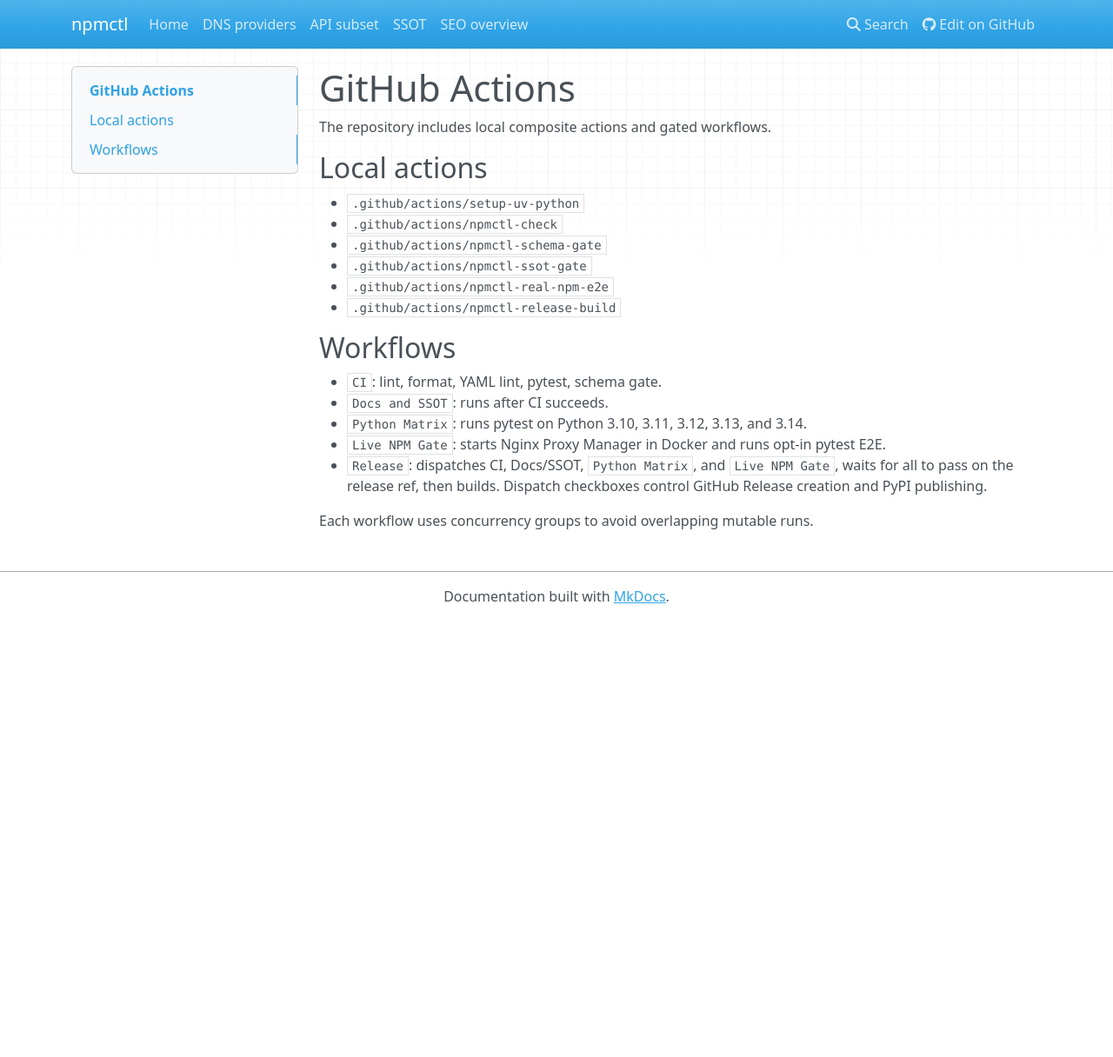
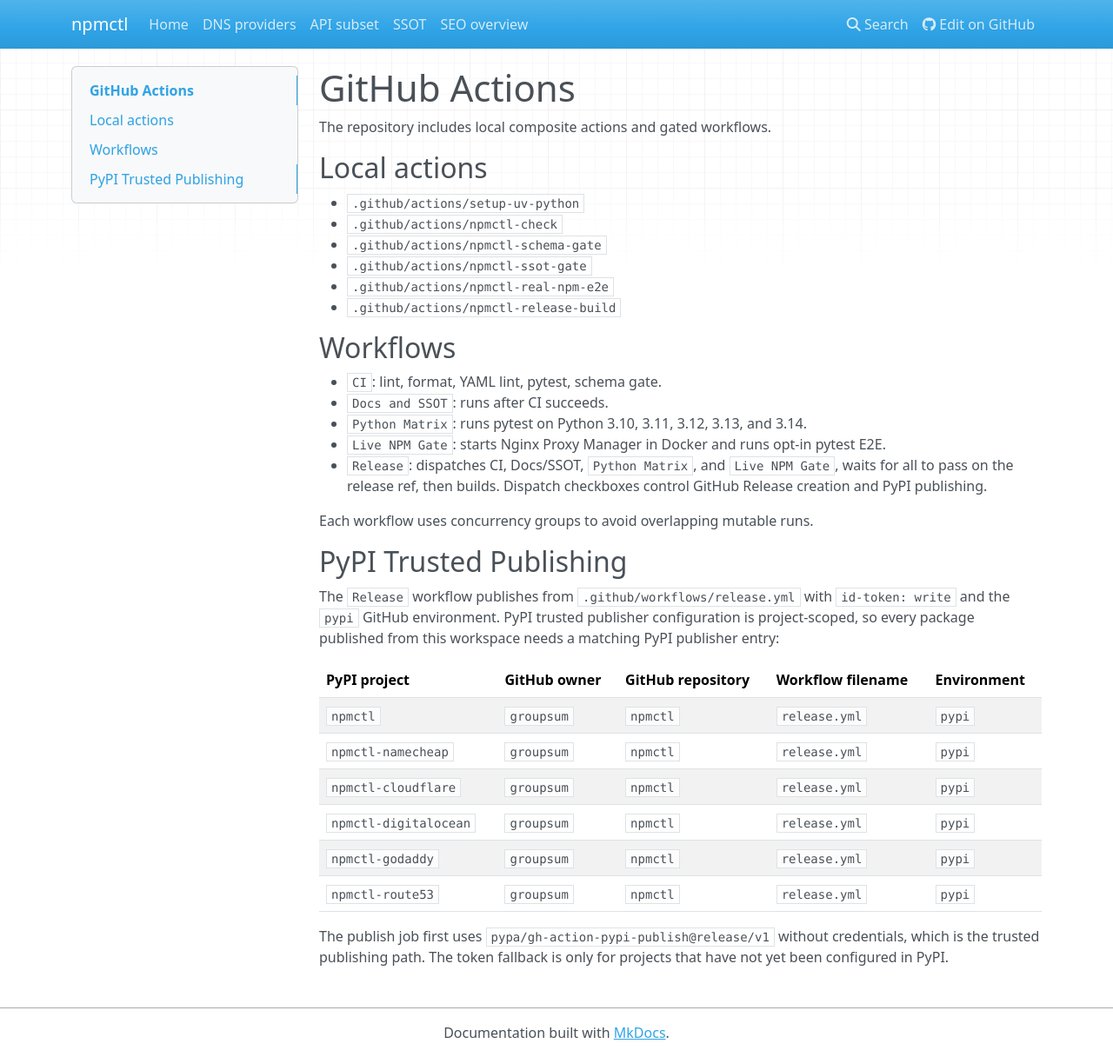
Before and after one commit to groupsum/npmctl, an MkDocs documentation site: the page built from docs/github-actions.md, in a window 1280 px wide and 1216 px high. Shown: the whole window at 87% size. Built offline with MkDocs 1.6.1, drawn with Linux system fonts in a browser that asks for light colours; nearby versions of some CDN libraries.

Commit message:
Update package metadata and PyPI publishing docs

```diff
--- a/docs/github-actions.md
+++ b/docs/github-actions.md
@@ -20,3 +20,23 @@ The repository includes local composite actions and gated workflows.
 - `Release`: dispatches CI, Docs/SSOT, `Python Matrix`, and `Live NPM Gate`, waits for all to pass on the release ref, then builds. Dispatch checkboxes control GitHub Release creation and PyPI publishing.
 
 Each workflow uses concurrency groups to avoid overlapping mutable runs.
+
+## PyPI Trusted Publishing
+
+The `Release` workflow publishes from `.github/workflows/release.yml` with
+`id-token: write` and the `pypi` GitHub environment. PyPI trusted publisher
+configuration is project-scoped, so every package published from this workspace
+needs a matching PyPI publisher entry:
+
+| PyPI project | GitHub owner | GitHub repository | Workflow filename | Environment |
+| --- | --- | --- | --- | --- |
+| `npmctl` | `groupsum` | `npmctl` | `release.yml` | `pypi` |
+| `npmctl-namecheap` | `groupsum` | `npmctl` | `release.yml` | `pypi` |
+| `npmctl-cloudflare` | `groupsum` | `npmctl` | `release.yml` | `pypi` |
+| `npmctl-digitalocean` | `groupsum` | `npmctl` | `release.yml` | `pypi` |
+| `npmctl-godaddy` | `groupsum` | `npmctl` | `release.yml` | `pypi` |
+| `npmctl-route53` | `groupsum` | `npmctl` | `release.yml` | `pypi` |
+
+The publish job first uses `pypa/gh-action-pypi-publish@release/v1` without
+credentials, which is the trusted publishing path. The token fallback is only
+for projects that have not yet been configured in PyPI.
```
Also changed, not shown: packages/npmctl/README.md (+19 -0 lines), pyproject.toml (+32 -0 lines), 7 other files.
